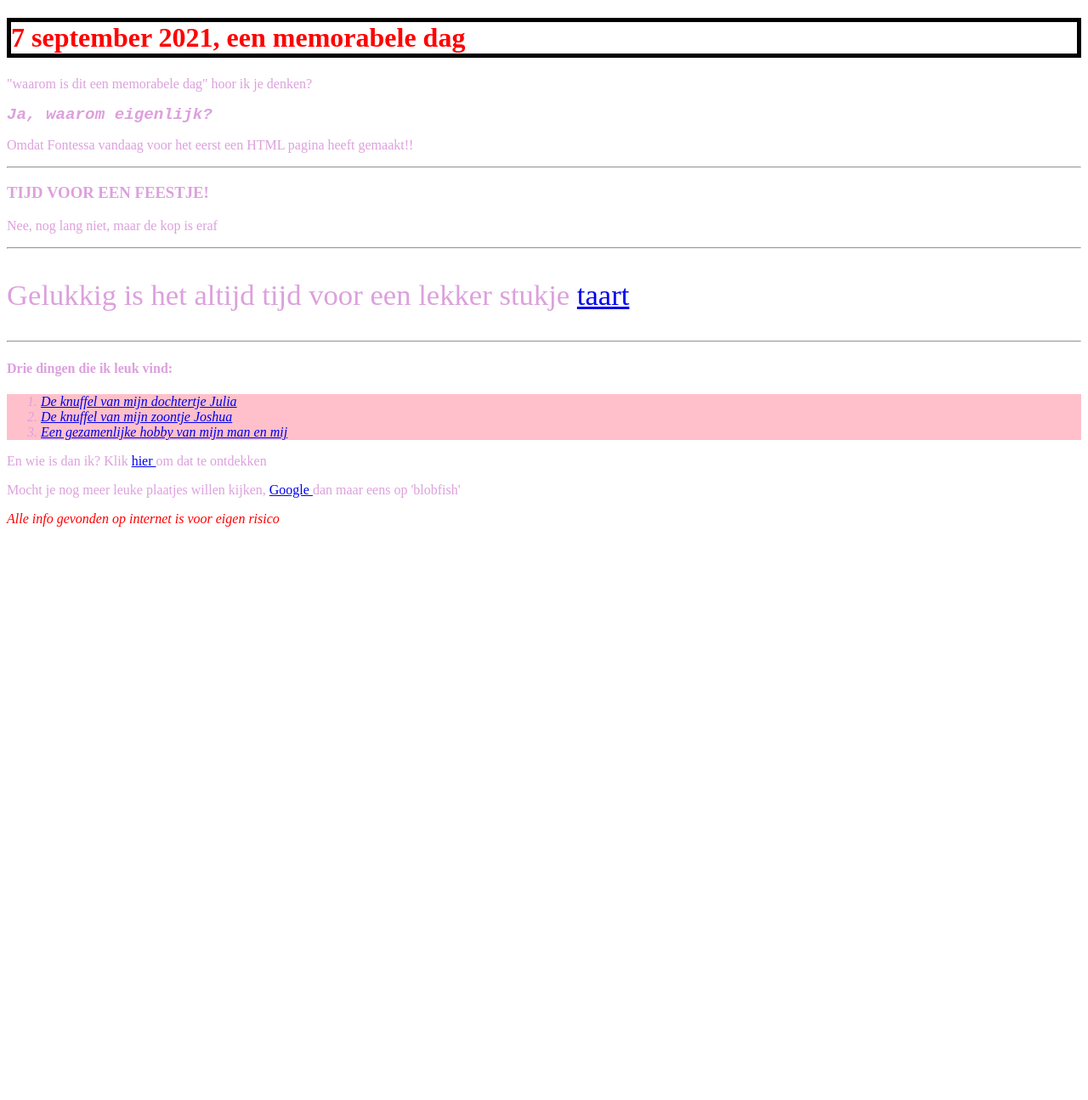
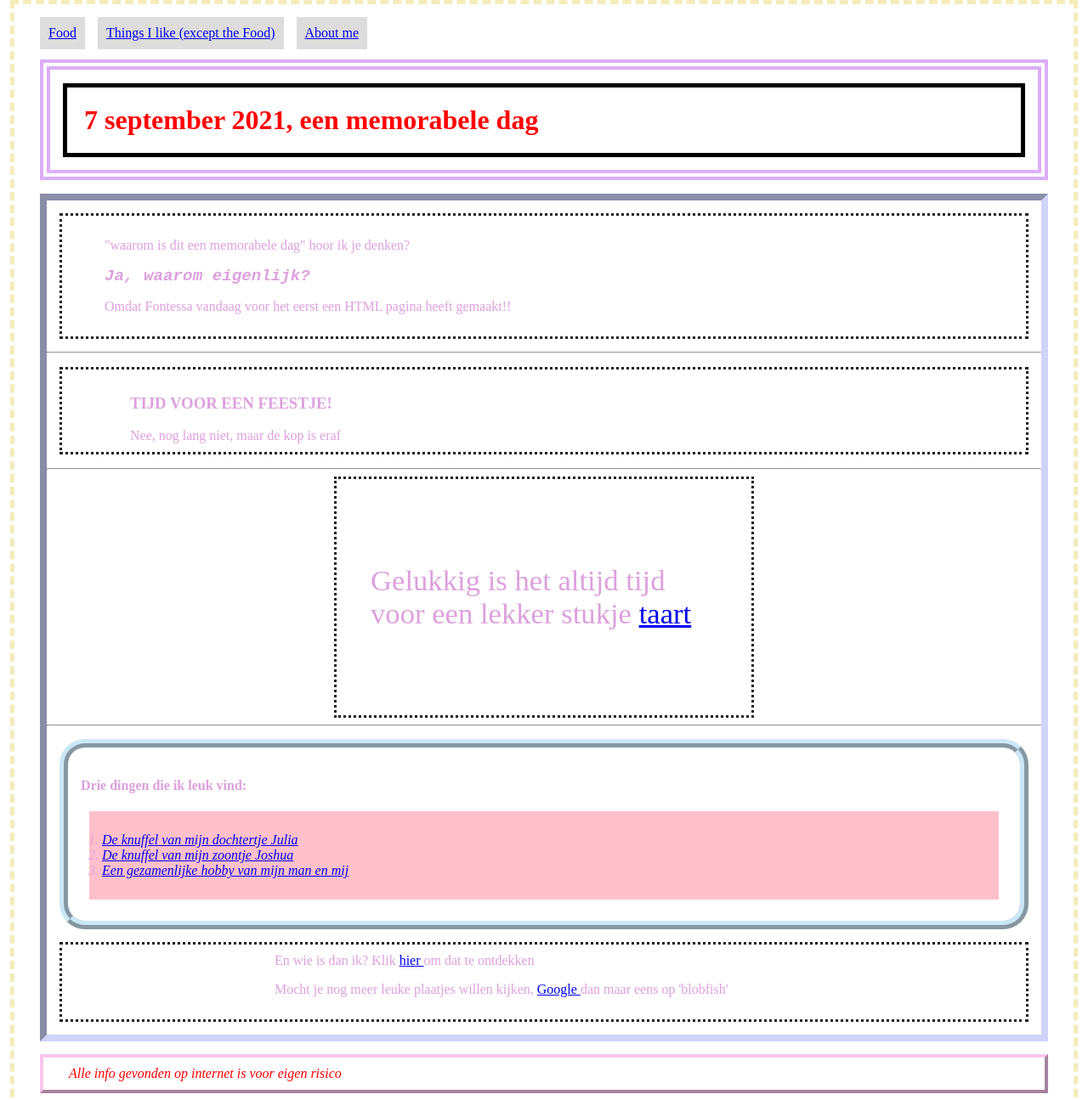
Before and after one commit to Fontessa/Eerste-HTML-pagina, a plain HTML site: page Opdracht 4 CSS/index.html in a window 1280 px wide. Shown: the top 1295 px of the page at 85% size. Before the commit the page ends 800 px from the top, so only its background shows below. Drawn offline with Linux system fonts and the light colour scheme; a web font is replaced by a local one.

Commit message:
Add files via upload

```diff
--- a/Opdracht 4 CSS/index.html
+++ b/Opdracht 4 CSS/index.html
@@ -11,26 +11,35 @@
     <!-- hier zet je de code in de head tags -->
     <title> Jazeker, deze site is online! </title>
 </head>
+<nav class="navigatie">
+    <ul>
+        <li><a href="Chocoladepepernotentaart.html">Food</a></li>
+        <li><a href="#lijst-van-dingen">Things I like (except the Food)</a></li>
+        <li><a href="about.html"> About me</a></li>
+    </ul>
+</nav>
 <header>
     <p>
     <h1 class="black-border"> 7 september 2021, een memorabele dag </h1>
-</header>
+</header> </p>
+
+
 <main class="uitleg-index">
-
-    <body> "waarom is dit een memorabele dag" hoor ik je denken?
+    <body> <div class="stuk-1"> <p>"waarom is dit een memorabele dag" hoor ik je denken?
         <h2> Ja, waarom eigenlijk?</h2>
-        Omdat Fontessa vandaag voor het eerst een HTML pagina heeft gemaakt!!</p>
+        Omdat Fontessa vandaag voor het eerst een HTML pagina heeft gemaakt!!</p></div>
         <hr>
 
 
-        <h3> TIJD VOOR EEN FEESTJE!</h3>
-        <p>Nee, nog lang niet, maar de kop is eraf </p>
+        <p><div class="stuk-2"><h3> TIJD VOOR EEN FEESTJE!</h3>
+        Nee, nog lang niet, maar de kop is eraf </div> </p>
         <hr>
 
-        <p class="taart"> Gelukkig is het altijd tijd voor een lekker stukje <a href="Chocoladepepernotentaart.html">taart</a></p>
+        <div class="stuk-3"><p class="taart"> Gelukkig is het altijd tijd voor een lekker stukje <a href="Chocoladepepernotentaart.html">taart</a></p></div>
 
         <hr>
-        <nav>
+        <a name="lijst-van-dingen"></a>
+        <div class="lijst-van-dingen">
             <p>
             <h4>Drie dingen die ik leuk vind:</h4>
             <ol id="pink-background" class="opsomming">
@@ -38,12 +47,12 @@
                 <li> <a href="Yoshi.html">De knuffel van mijn zoontje Joshua</a></li>
                 <li><a href="Dartbord.html">Een gezamenlijke hobby van mijn man en mij</a> </li>
             </ol>
-        </nav>
+        </div>
 
-        En wie is dan ik? Klik <a href="aboutt.html">hier </a> om dat te ontdekken
+        <div class="stuk-4">En wie is dan ik? Klik <a href="aboutt.html">hier </a> om dat te ontdekken
         </p>
         <p> Mocht je nog meer leuke plaatjes willen kijken, <a href="https://www.google.nl" target="_blanc"> Google </a>
-            dan maar eens op 'blobfish' </p>
+            dan maar eens op 'blobfish' </p> </div>
 
     </body>
 </main>
--- a/Opdracht 4 CSS/styles.css
+++ b/Opdracht 4 CSS/styles.css
@@ -2,6 +2,8 @@ body {
     color: red;
 }
 .black-border { border: 5px solid black;
+    margin: 15px;
+    padding: 20px
 }
 #pink-background {background-color: pink;
 }
@@ -27,3 +29,64 @@ footer, .opsomming, h2 {font-style: italic
 }
 h2 {font-size: larger; font-family:'Courier New', Courier, monospace
 }
+header {border: 12px #dcaef7 double;
+    margin: 50px 15px 15px 15px
+}
+body {border: 5px #f5ecbc dashed;
+    padding: 15px;
+    margin: 0 auto;
+    width: 95%
+}
+.lijst-van-dingen {border: 10px #cbe7f7 ridge;
+    margin: 15px;
+    padding: 15px;
+    border-radius: 30px;
+}
+main {border: 8px #d0d4fa inset;
+    margin: 15px;
+}
+footer {border: 4px #fac6ed outset;
+    margin: 15px;
+    padding: 10px 30px
+}
+.stuk-1 {border: 3px rgb(32, 30, 30) dotted;
+    margin: 15px;
+    padding: 10px 50px
+}
+.stuk-2 {border: 3px rgb(32, 30, 30) dotted;
+    margin: 15px;
+    padding: 10px 80px
+}
+.stuk-3 {border: 3px rgb(32, 30, 30) dotted;
+    margin: 0 auto;
+    padding: 40px 10px;
+    width: 40%
+}
+.stuk-4 {border: 3px rgb(32, 30, 30) dotted;
+    margin: 15px;
+    padding: 10px 250px
+}
+.opsomming {padding: 25px 15px;
+    margin: 10px
+}
+.taart {padding: 25px 30px;
+}
+.body-fontessa {margin: 0 auto;
+    padding: 40px 10px;
+    width: 40%
+}
+ul {
+    list-style-type: none;
+    margin: 0;
+    padding: 0;
+  }
+.navigatie li {
+    display: inline;
+    float: left
+  }
+.navigatie a {
+    display: block;
+    padding: 10px;
+    margin: 0px 0px 0px 15px;
+    background-color: #dddddd;
+  }
```
